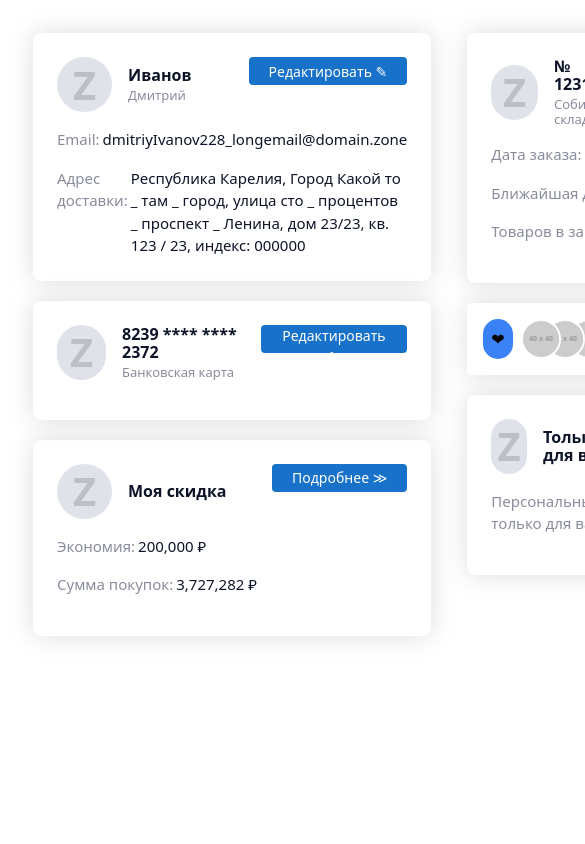
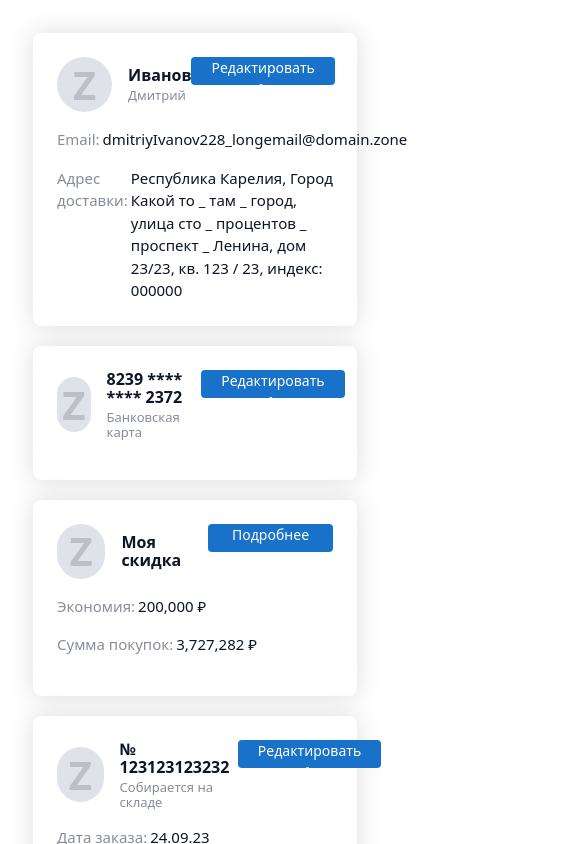
Before and after one commit to KasumovW/Personal-acccount-para, a React (Vite) app: page / in a window 390 px wide. Shown: the top 844 px of the page, 585 px wide, since content can reach past the window. Built offline with nearby package versions, Linux system fonts and the light colour scheme.

Commit message:
Fix mobil adaptive

```diff
--- a/src/components/FavoriteItems.tsx
+++ b/src/components/FavoriteItems.tsx
@@ -11,7 +11,7 @@ const FavoriteItems: React.FC = () => {
 	const moreCount = 44;
 
 	return (
-		<div className="favorite-items-container flex items-center justify-between rounded bg-white p-4 shadow-custom">
+		<div className="favorite-items-container flex max-w-none items-center justify-between rounded bg-white p-4 shadow-custom md:max-w-[485px]">
 			<div className="flex items-center space-x-2">
 				<div className="heart-icon rounded-full bg-blue-500 p-2">
 					<span role="img" aria-label="favorite">
--- a/src/components/Notifications.tsx
+++ b/src/components/Notifications.tsx
@@ -22,12 +22,14 @@ const Notifications: React.FC<NotificationsProps> = ({ notifications }) => {
 			{notifications.map((notification, index) => (
 				<div
 					key={index}
-					className="notification-item mb-4 flex rounded-[8px] bg-[#F5F6F9] p-[16px] shadow-custom"
+					className="notification-item mb-4 flex justify-between rounded-[8px] bg-[#F5F6F9] p-[16px] shadow-custom"
 				>
-					<img src={notification.imageUrl} alt="notification" className="mr-4 h-10 w-10 rounded-full" />
-					<div>
-						<h3 className="text-[16px] font-semibold">{notification.title}</h3>
-						<p className="text-[13px] font-normal">{notification.description}</p>
+					<div className="flex">
+						<img src={notification.imageUrl} alt="notification" className="mr-4 h-10 w-10 rounded-full" />
+						<div>
+							<h3 className="text-[16px] font-semibold">{notification.title}</h3>
+							<p className="text-[13px] font-normal">{notification.description}</p>
+						</div>
 					</div>
 					<button className="box-border h-[28px] rounded-[4px] bg-[#1872C9] px-[20px] text-[14px] font-medium text-white">
 						Посмотреть
--- a/src/components/Section.tsx
+++ b/src/components/Section.tsx
@@ -9,7 +9,7 @@ type Props = {
 
 const Section: React.FC<Props> = ({ btnTitle, data, title, subTitle }) => {
 	return (
-		<div className="shadow-custom max-w-[485px] rounded-[8px] p-[24px]">
+		<div className="max-w-none rounded-[8px] p-[24px] shadow-custom md:w-full md:max-w-[485px]">
 			<div className="mb-[16px] flex justify-between">
 				<div className="flex items-center gap-[16px]">
 					<div className="flex h-[55px] w-[55px] items-center justify-center rounded-full bg-[#E0E2E9] text-[40px] font-extrabold text-[#BDBFC7]">
--- a/src/pages/Main.tsx
+++ b/src/pages/Main.tsx
@@ -26,8 +26,8 @@ const Main = (props: Props) => {
 
 	return (
 		<div>
-			<div className="flex w-full gap-[36px]">
-				<div className="flex flex-1 flex-col gap-[20px]">
+			<div className="w-full gap-[36px] md:flex md:flex-wrap">
+				<div className="mb-[20px] flex w-full flex-1 flex-col gap-[20px] md:mb-0">
 					<Section
 						title="Иванов"
 						subTitle="Дмитрий"
@@ -45,7 +45,7 @@ const Main = (props: Props) => {
 						btnTitle="Подробнее ≫"
 					/>
 				</div>
-				<div className="flex w-full flex-1 flex-col gap-[20px]">
+				<div className="mb-[20px] flex w-full flex-1 flex-col gap-[20px]">
 					<Section
 						title="№ 123123123232"
 						subTitle="Cобирается на складе"
@@ -61,7 +61,7 @@ const Main = (props: Props) => {
 						btnTitle="Редактировать ✎"
 					/>
 				</div>
-				<div className="flex-1">
+				<div className="md:flex-2 flex-1">
 					<Notifications notifications={notifications} />
 				</div>
 			</div>
```
